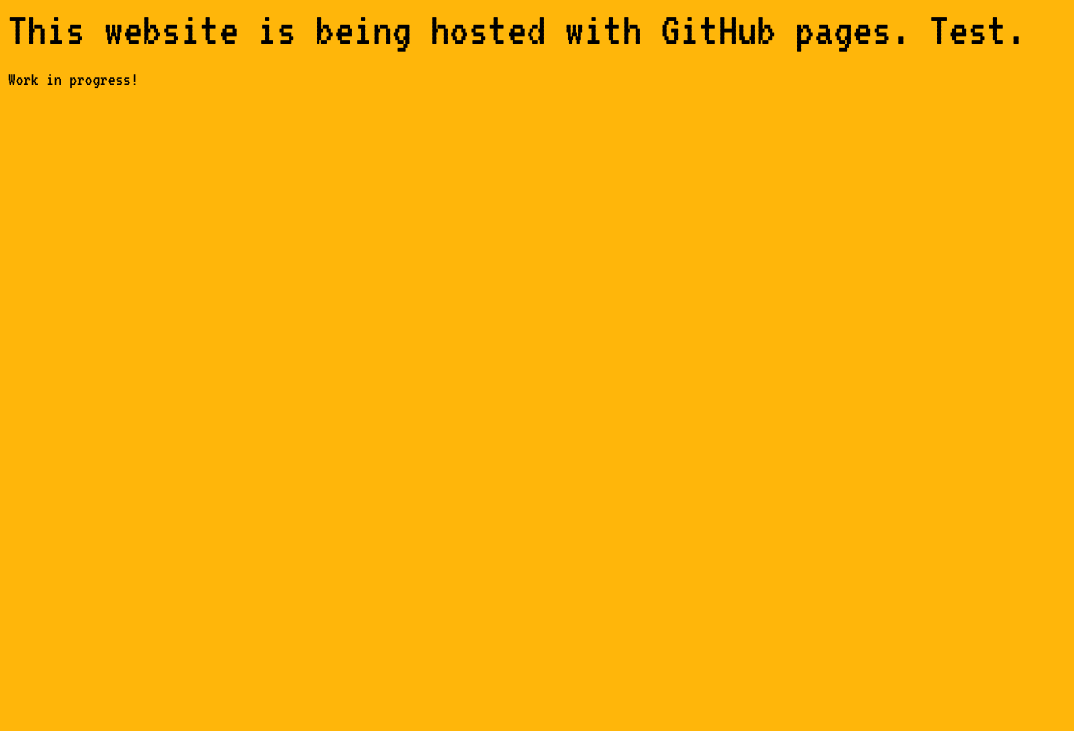
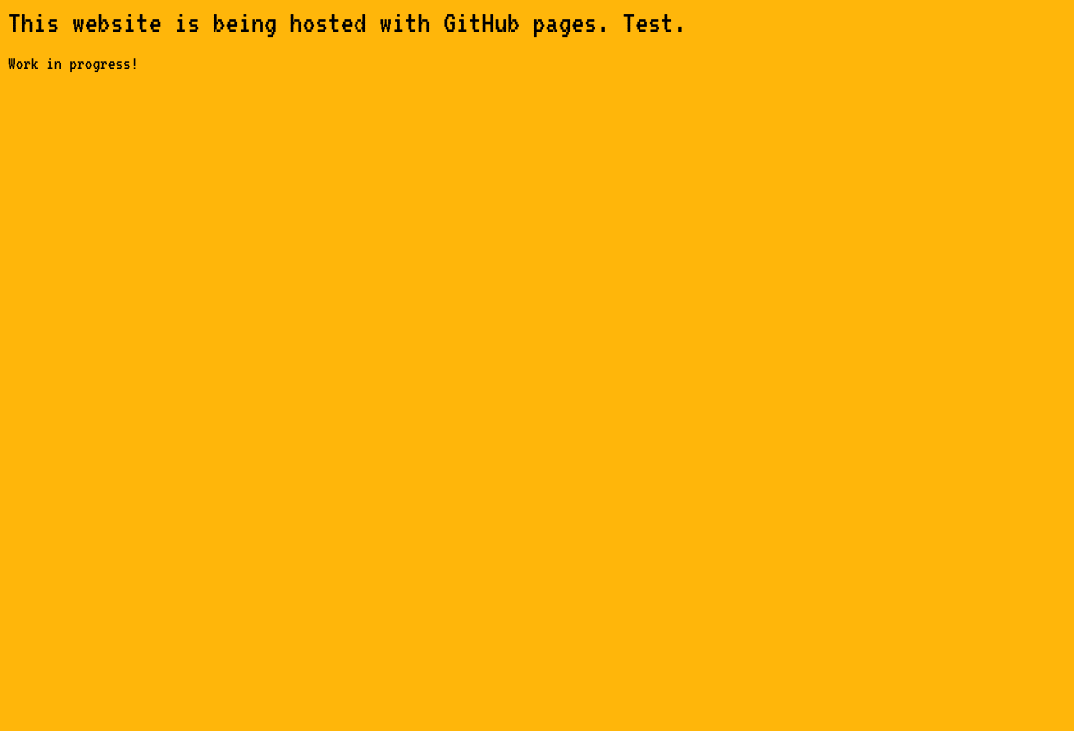
Before and after one commit to cyrus-cal/cyrus-cal.github.io, a plain HTML site: page index.html in a window 1280 px wide. Shown: the part 69-800 px from the top of the page, without its empty margins (0-1074 px from the left). Drawn offline with Linux system fonts and the light colour scheme.

Commit message:
Update index.html

```diff
--- a/index.html
+++ b/index.html
@@ -12,7 +12,7 @@ body {
 
   <body bgcolor="FFB60A">
 <h1>Hello world!</h1>
- <p><font size="11">This website is being hosted with GitHub pages. Test.</font></p>
+ <p><font size="6">This website is being hosted with GitHub pages. Test.</font></p>
  <p><big>Work in progress!</big></p>
   </body>
 </html>
```
